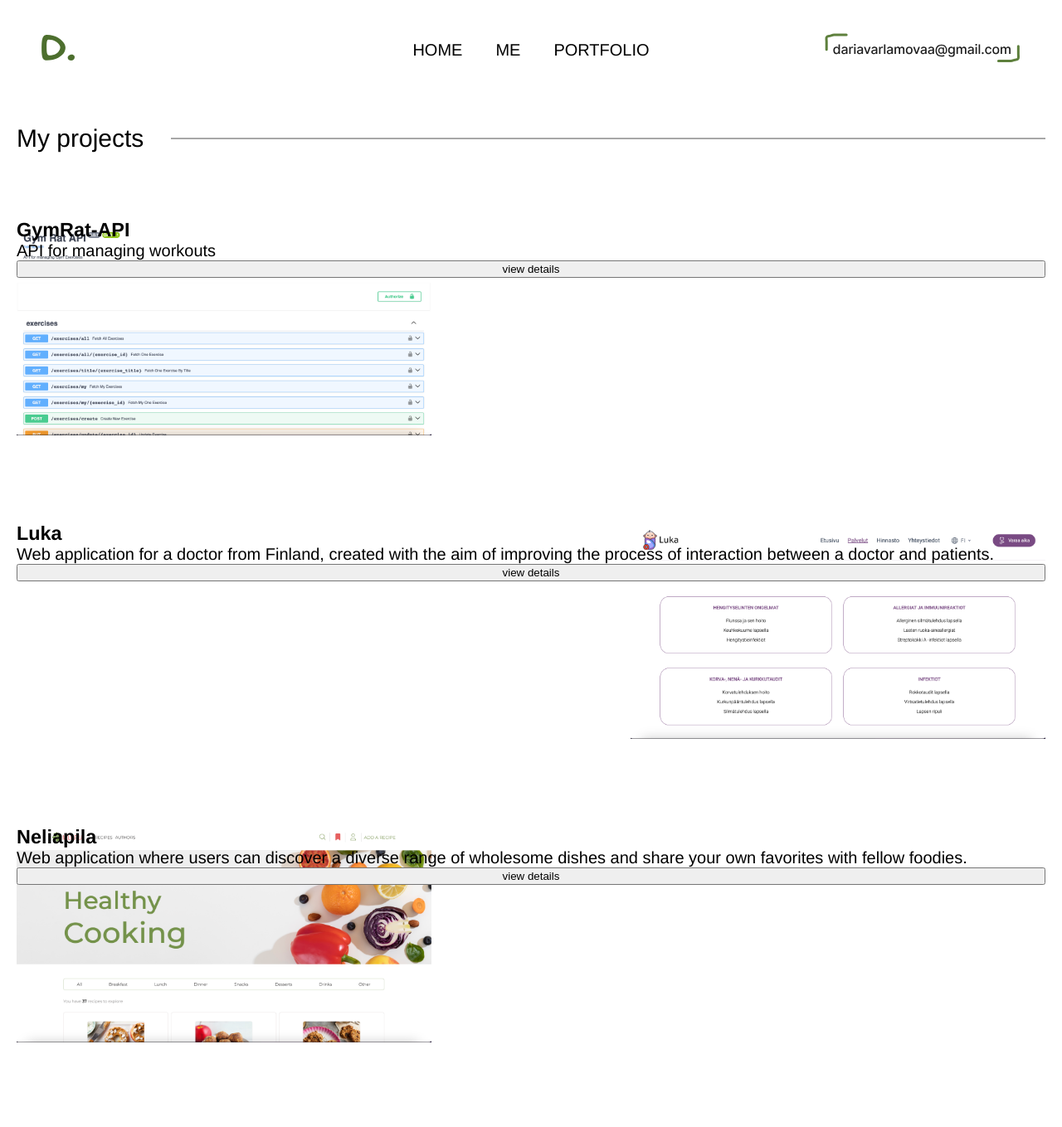
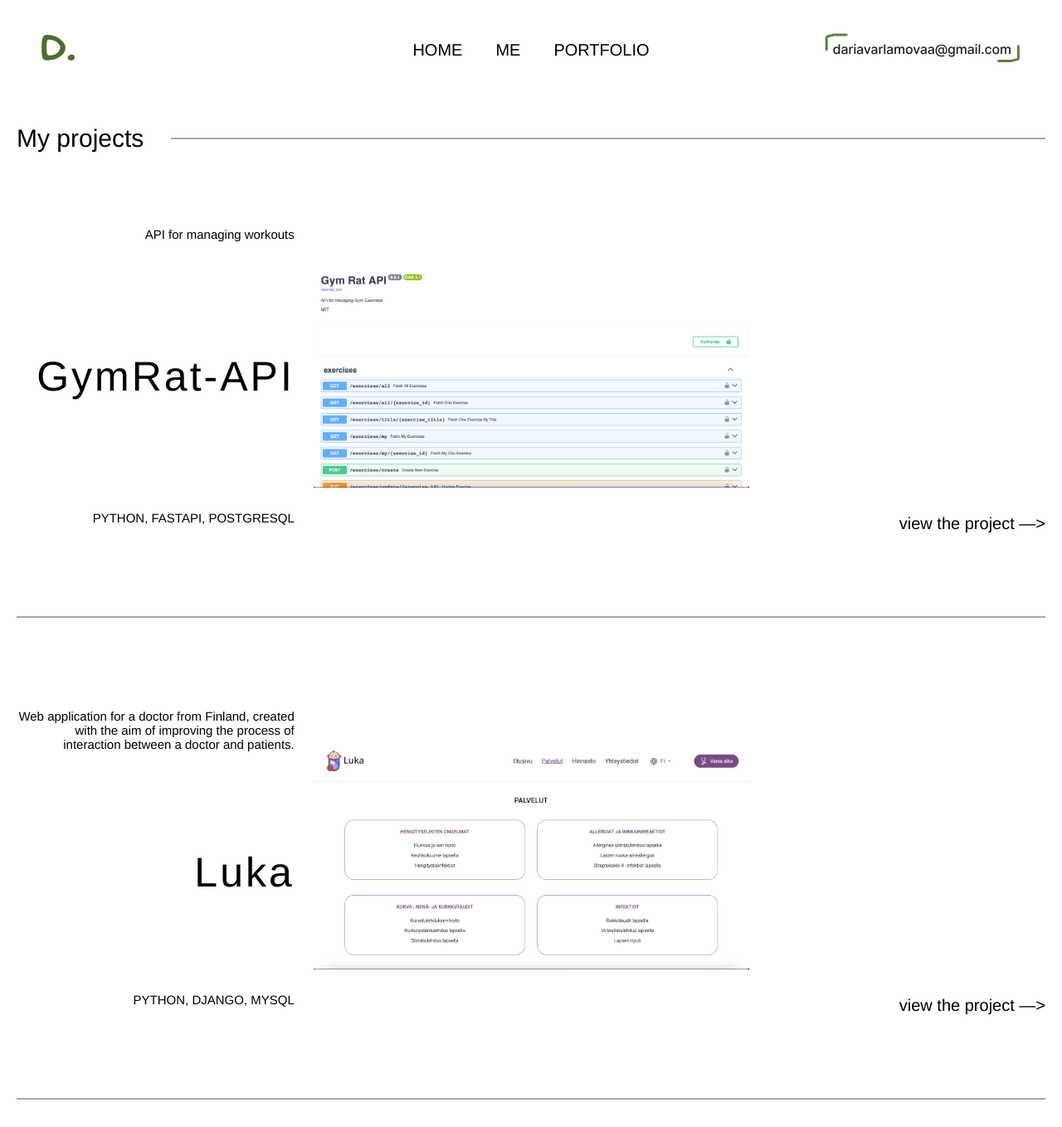
Before and after one commit to dariavarlamovaa/personalwebsiteFlask, a Flask app: page /portfolio in a window 1280 px wide. Shown: the top 1359 px of the page at 83% size. Run offline with Flask 3, Linux system fonts and the light colour scheme; data comes from the database, SQL or seed files in the repository; both versions use the stored data as it was after the commit.

Commit message:
updated portfolio page, added tools column into projects table

```diff
--- a/Database.py
+++ b/Database.py
@@ -22,5 +22,5 @@ class DataBase:
         return tools
 
     def get_projects(self):
-        projects = self._get_objects('projects', '*')
+        projects = self._get_objects('projects', 'title', 'description', 'url', 'tools', 'picture')
         return projects
--- a/my_website.sql
+++ b/my_website.sql
@@ -16,4 +16,7 @@ title TEXT NOT NULL,
 description TEXT NOT NULL,
 url TEXT NOT NULL,
 picture TEXT
-)
+);
+
+ALTER TABLE projects
+ADD COLUMN tools TEXT
--- a/static/css/projects.css
+++ b/static/css/projects.css
@@ -9,7 +9,7 @@
     font-weight: 300;
 }
 
-.line-project {
+.line {
     align-self: center;
     border-top: 2px solid #a7a7a7;
     height: 0;
@@ -27,14 +27,22 @@
     flex-direction: row;
     gap: 50px;
     position: relative;
+    box-sizing: border-box;
 }
 
-.one-project:nth-child(2n+2) {
-    flex-direction: row-reverse;
+/*.one-project:nth-child(2n+2) {*/
+/*    flex-direction: row-reverse;*/
+/*}*/
+
+.project-image-div {
+    margin: 0 auto;
+    padding: 50px;
+    background-color: #A7A7A71;
+    border-radius: 10px;
 }
 
 .project-image {
-    max-width: 500px;
+    max-width: 525px;
     position: relative;
     text-align: center;
 }
@@ -43,6 +51,30 @@
     display: flex;
     flex-direction: column;
     justify-content: space-between;
-    width: 100%;
+    width: 27%;
     position: absolute;
+    height: 100%;
+    text-align: right;
 }
+
+.project-description {
+    font-size: 15px;
+    padding-top: 10px;
+}
+
+.project-details {
+    position: absolute;
+    right: 0;
+    bottom: 0;
+}
+
+.project-tools {
+    text-transform: uppercase;
+    font-size: 15px;
+    padding-bottom: 10px;
+}
+
+.project-title {
+    font-size: 50px;
+    letter-spacing: 3px;
+}
--- a/templates/projects.html
+++ b/templates/projects.html
@@ -7,7 +7,7 @@
     <div class="projects container">
         <div class="projects-top">
             <h1 class="my-projects-h1">My projects</h1>
-            <div class="line-project" style="opacity: 1; width: 100%;"></div>
+            <div class="line-project line" style="opacity: 1; width: 100%;"></div>
         </div>
         <div class="all-projects">
             {% for project in projects[::-1] %}
@@ -16,11 +16,15 @@
                     <img class="project-image" src="{{ project.picture }}" alt="{{ project.title }}">
                 </div>
                 <div class="project-info">
-                    <h3>{{ project.title }}</h3>
-                    <p>{{ project.description }}</p>
-                    <button class="project-button"><a href="{{ project.url }}" target="_blank">view details</a></button>
+                    <p class="project-description">{{ project.description }}</p>
+                    <span class="project-title">{{ project.title }}</span>
+                    <p class="project-tools">{{ project.tools }}</p>
+                </div>
+                <div class="project-details">
+                    <a href="{{ project.url }}" target="_blank">view the project —></a>
                 </div>
             </div>
+            <div class="line-between-projects line" style="opacity: 1; width: 100%;"></div>
             {% endfor %}
         </div>
 
```
Also changed, not shown: my_website.db, static/images/exclamation_mark.svg.
